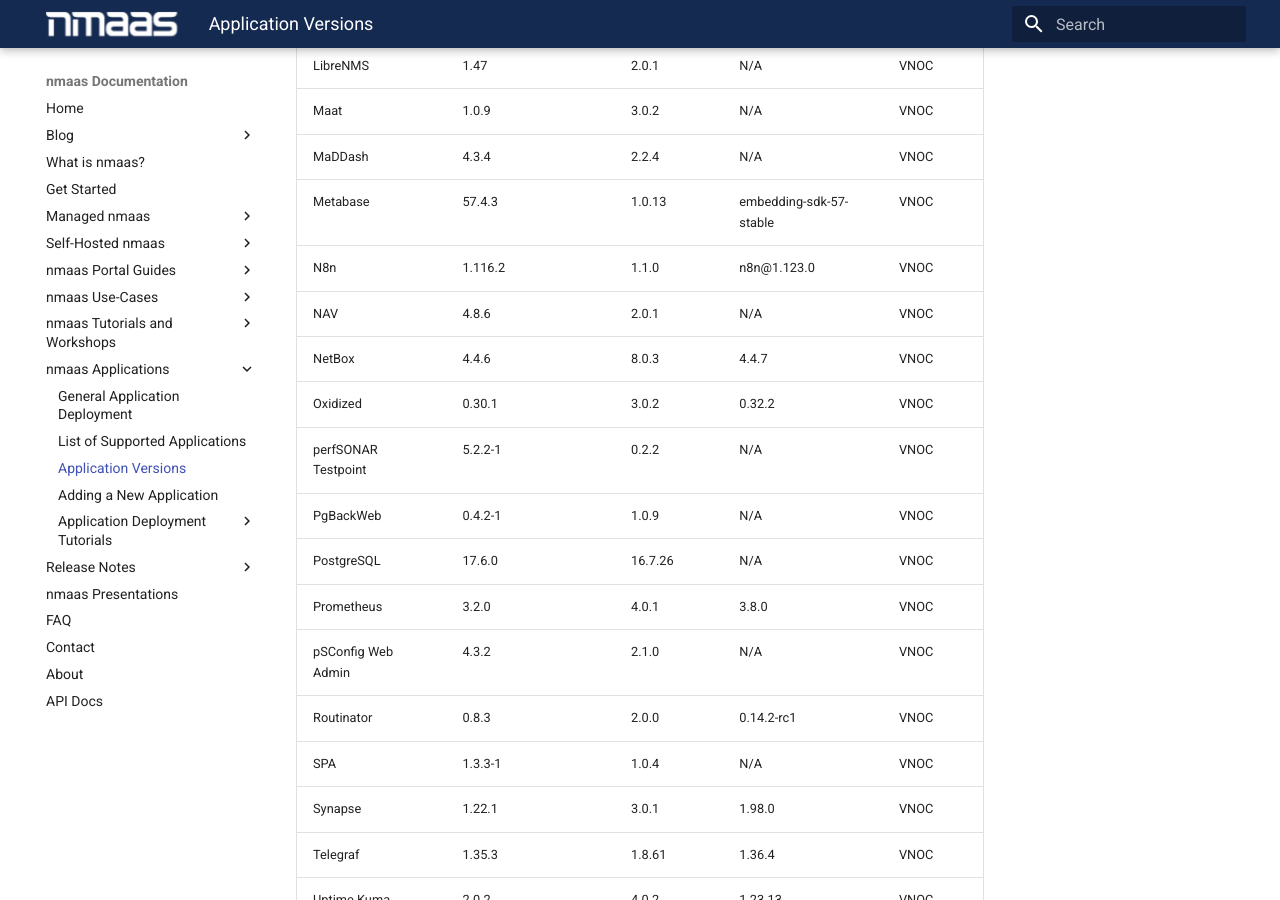
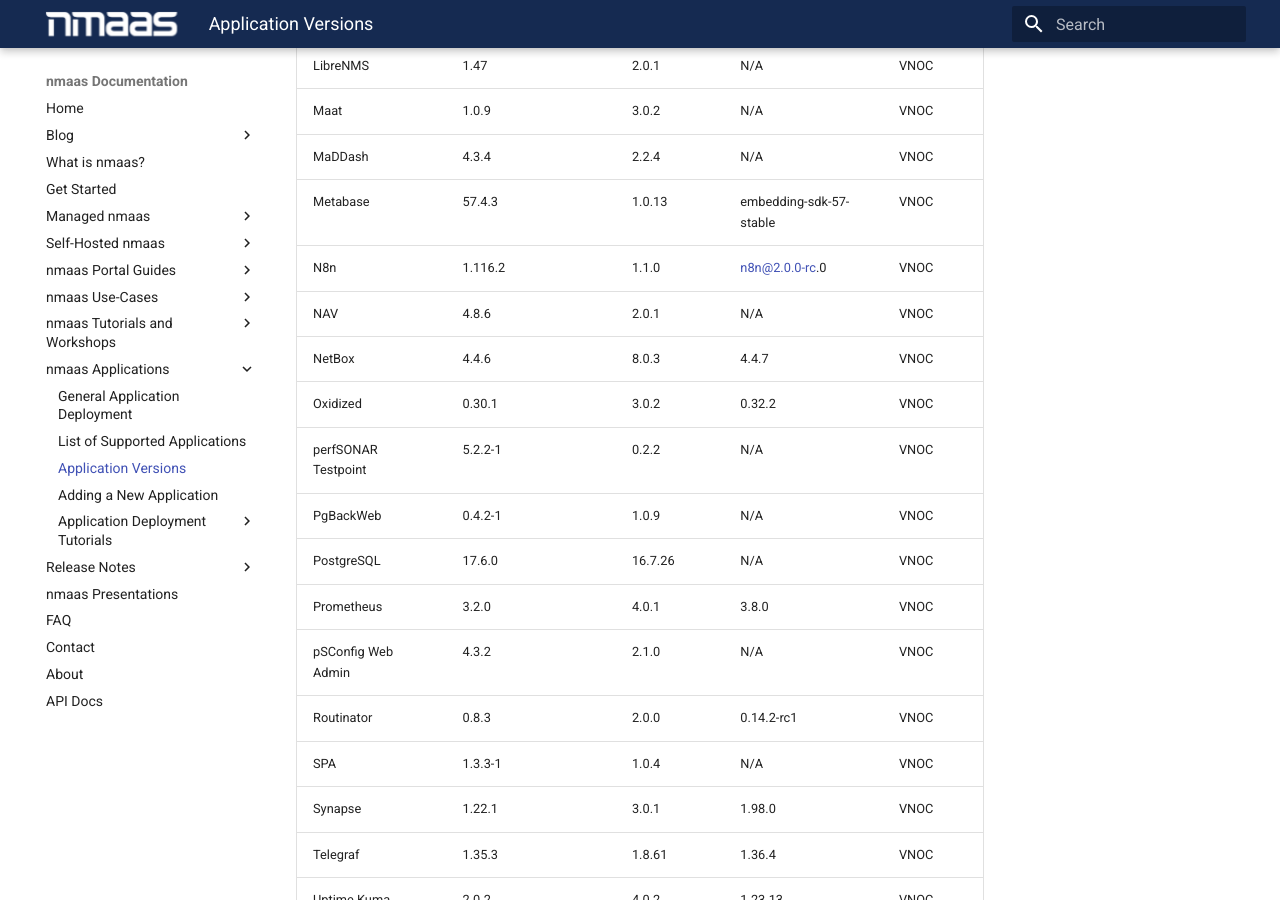
Before and after one commit to nmaas-platform/nmaas-docs, an MkDocs documentation site: the page built from docs/nmaas-applications/application-versions.md, in a window 1280 px wide and 900 px high, scrolled down 1385 px. Built offline with MkDocs 1.6.1 and Material for MkDocs 9.7.7, drawn with Linux system fonts in a browser that asks for light colours.

Commit message:
Automated update of application versions list

```diff
--- a/docs/nmaas-applications/application-versions.md
+++ b/docs/nmaas-applications/application-versions.md
@@ -31,7 +31,7 @@
     |        Maat       |           1.0.9          |    3.0.2    |          N/A          |  VNOC  |
     |      MaDDash      |           4.3.4          |    2.2.4    |          N/A          |  VNOC  |
     |      Metabase     |          57.4.3          |    1.0.13   |embedding-sdk-57-stable|  VNOC  |
-    |        N8n        |          1.116.2         |    1.1.0    |      n8n@1.123.0      |  VNOC  |
+    |        N8n        |          1.116.2         |    1.1.0    |     n8n@2.0.0-rc.0    |  VNOC  |
     |        NAV        |           4.8.6          |    2.0.1    |          N/A          |  VNOC  |
     |       NetBox      |           4.4.6          |    8.0.3    |         4.4.7         |  VNOC  |
     |      Oxidized     |          0.30.1          |    3.0.2    |         0.32.2        |  VNOC  |
@@ -85,7 +85,7 @@
     |           MaDDash          |     4.3.4     |    2.2.4    |      N/A     |  VLAB  |
     |           MailDev          |     2.0.5     |    1.0.0    |     2.1.0    |  VLAB  |
     |           Moodle           |    5.0.1-1    |    26.0.4   |     4.5.3    |  VLAB  |
-    |             N8n            |    1.116.2    |    1.1.0    |  n8n@1.123.0 |  VLAB  |
+    |             N8n            |    1.116.2    |    1.1.0    |n8n@2.0.0-rc.0|  VLAB  |
     |             NAV            |     4.8.6     |    2.0.1    |      N/A     |  VLAB  |
     |           NetBox           |     4.4.6     |    8.0.3    |     4.4.7    |  VLAB  |
     |       OWASP JuiceShop      |     19.1.1    |    1.0.3    |    19.1.1    |  VLAB  |
```
